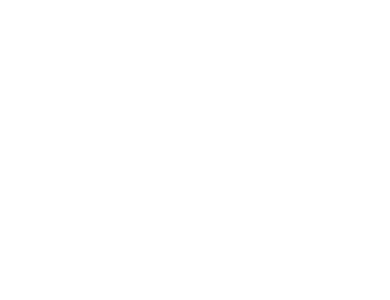
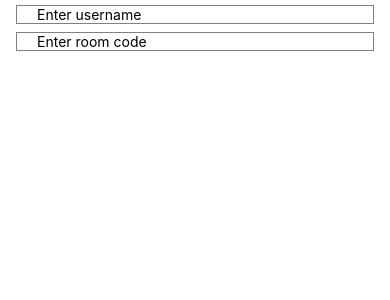
Before and after one commit to Development-Illustrated/orbattle-controller, a React Native app: screen / in a window 390 px wide. Shown: the top 300 px of the page. Built offline with nearby package versions, Linux system fonts and the light colour scheme.

Commit message:
I did a thing

```diff
--- a/src/index.js
+++ b/src/index.js
@@ -1,12 +1,14 @@
 import React from 'react'
 import {
-  Controller
+  Controller,
+  Room
 } from './screens'
 
 export default class App extends React.Component {
   render () {
     return (
-      <Controller />
+      <Room />
+      // <Controller />
     )
   }
 }
--- a/src/screens/Controller.js
+++ b/src/screens/Controller.js
@@ -24,13 +24,38 @@
 const turningSomeWhere = require('../../assets/press-left-right-button.png')
 const firing = require('../../assets/pressed-red-button.png')
 
+const style = {
+  buttonHandler: {
+    width: '100%',
+    height: '100%',
+    transform: [{ rotate: '90deg' }]
+  },
+  backgroundImage: {
+    width: '100%',
+    height: '100%',
+    flex: 1
+  },
+  imageContainer: {
+    width: '100%',
+    height: '50%'
+  },
+  controllerContainer: {
+    flex: 1,
+    flexDirection: 'column'
+  },
+  rotate: {
+    transform: [{ rotate: '90deg' }],
+  }
+}
+
 class Controller extends React.Component {
-  constructor () {
-    super()
+  constructor (props) {
+    super(props)
+
     this.state = {
       firing: false,
       turningLeft: false,
-      turningRight: false
+      turningRight: false,
     }
   }
 
@@ -47,7 +72,7 @@
       <Container>
         <ImageBackground
           source={require('../../assets/scratched-metal.jpg')}
-          style={{ width: '100%', height: '100%', flex: 1 }}
+          style={style.backgroundImage}
           imageStyle={{ resizeMode: 'stretch' }}
           resizeMode='stretch'
         >
@@ -56,12 +81,12 @@
             onResponderRelease={() => this.releaseController()}
             onResponderMove={(evt) => this.moveAndMurder(evt)}
           >
-            <View style={{ flex: 1, flexDirection: 'column' }}>
-              <View style={{ width: '100%', height: '50%' }}>
-                <Image source={movingAllOverTheWorld} style={{ width: '100%', height: '100%', transform: [{ rotate: '90deg' }] }} />
+            <View style={style.controllerContainer}>
+              <View style={style.imageContainer}>
+                <Image source={movingAllOverTheWorld} style={style.buttonHandler} />
               </View>
-              <View style={{ width: '100%', height: '50%' }}>
-                <Image source={fireAllWeapons} style={{ width: '100%', height: '100%', transform: [{ rotate: '90deg' }] }} />
+              <View style={style.imageContainer}>
+                <Image source={fireAllWeapons} style={style.buttonHandler} />
               </View>
             </View>
           </View>
--- /dev/null
+++ b/src/screens/Room.js
@@ -0,0 +1,105 @@
+import React from 'react'
+
+import {
+	TextInput,
+	Text,
+	ImageBackground,
+	Button,
+	View
+} from 'react-native'
+
+import {
+	Container
+} from '../components/Container'
+import { Controller } from '.';
+
+const style = {
+	inputContainer: {
+		flex: 1,
+		justifyContent: 'center',
+		alignItems: 'center',
+		margin: 16
+	},
+	text: {
+		color: 'white',
+		paddingBottom: 8,
+		fontSize: 16
+	},
+	backgroundStyle: {
+		width: '100%',
+		height: '100%',
+		flex: 1
+	},
+	textInput: {
+		height: 40,
+		borderColor: 'gray',
+		borderWidth: 1,
+		width: '100%',
+		backgroundColor: 'white',
+		paddingLeft: 20,
+		marginTop: 8
+	}
+}
+
+class Room extends React.Component {
+	constructor () {
+		super()
+		this.state = {
+			roomCode: '',
+			username: '',
+			connected: false
+		}
+	}
+
+	_enterRoom () {
+		// submit room code to server
+		if (this.state.username && this.state.roomCode) {
+			this.setState({
+				connected: true
+			})
+		}
+	}
+
+	render () {
+		if (!this.state.connected) {
+			return (
+				<Container>
+					<ImageBackground
+						source={require('../../assets/scratched-metal.jpg')}
+						style={style.backgroundStyle}
+						imageStyle={{resizeMode: 'stretch'}}
+						resizeMode="stretch"
+					>
+						<View style={[style.inputContainer]}>
+							<Text style={style.text}>Please enter a username and a room code to join a game</Text>
+							<TextInput
+								underlineColorAndroid="transparent"
+								style={style.textInput}
+								onChangeText={(text) => this.setState({ username: text })}
+								value={this.state.username}
+								placeholder="Enter username"
+								maxLength={8}
+							/>
+							<TextInput
+								underlineColorAndroid="transparent"
+								style={style.textInput}
+								onChangeText={(text) => this.setState({ roomCode: text })}
+								value={this.state.roomCode}
+								placeholder="Enter room code"
+							/>
+							<Button
+								onPress={() => this._enterRoom()}
+								title="Enter"
+								color="#fff"
+							/>
+						</View>
+					</ImageBackground>
+				</Container>
+			)
+		}
+
+		return <Controller username={ this.state.username } />
+	}
+}
+
+export default Room
--- a/src/screens/index.js
+++ b/src/screens/index.js
@@ -1,5 +1,7 @@
 import Controller from './Controller'
+import Room from './Room'
 
 export {
-  Controller
+  Controller,
+  Room
 }
```
